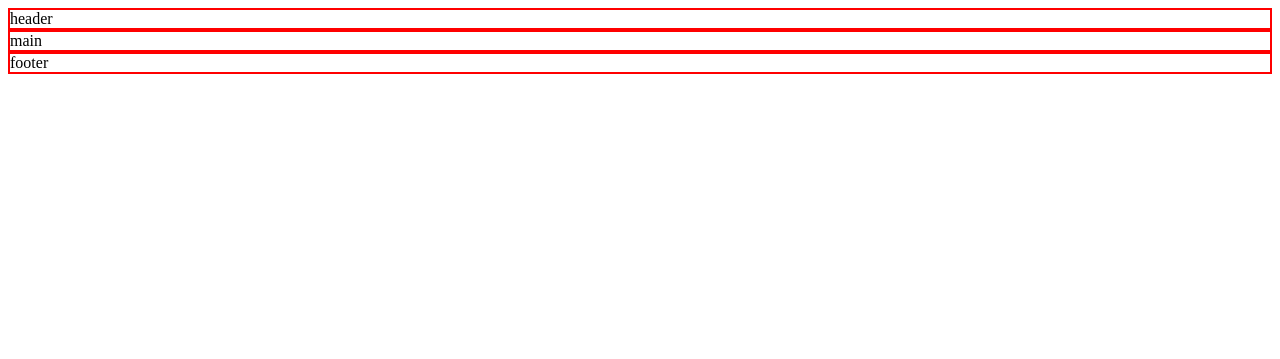
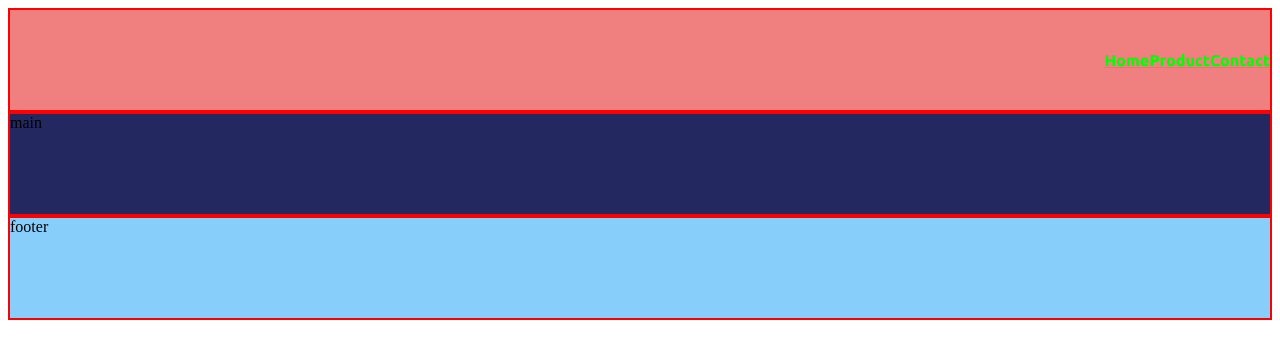
Before and after one commit to sashulkin/DS_2, a Flask app: page / in a window 1280 px wide. Shown: the top 359 px of the page. Run offline with Flask 2, Linux system fonts and the light colour scheme.

Commit message:
добавили новые файлы

```diff
--- a/web_python/app.py
+++ b/web_python/app.py
@@ -11,6 +11,20 @@ def index_page():
     """
     return render_template('index.html')
 
+@app.route('/product')
+def product_page():
+    """
+    Функция логики страницы 'product page'
+    """
+    return render_template('product.html')
+
+@app.route('/contact')
+def contact_page():
+    """
+    Функция логики страницы 'contact page'
+    """
+    return render_template('contact.html')
+
 # конструкция запуска
 if __name__ == "__main__":
     app.run(debug=True)
--- a/web_python/static/style.css
+++ b/web_python/static/style.css
@@ -1,3 +1,32 @@
 header, div.main, footer {
     border: 2px solid red;
 }
+
+/* header */
+
+header {
+    background-color: lightcoral;
+    height: 100px;
+    position: relative;
+}
+.header__menu {
+    height: 100%;
+    display: flex;
+    justify-content: flex-end;
+    align-items: center;
+}
+.header__menu a {
+    font-family: 'Ubuntu', sans-serif;
+    color: lime;
+}
+/* content */
+.main {
+    background-color: rgb(36, 40, 97);
+    height: 100px;
+}
+
+/* footer */
+footer {
+    background-color: lightskyblue;
+    height: 100px;
+}
--- a/web_python/templates/base.html
+++ b/web_python/templates/base.html
@@ -5,11 +5,17 @@
     <meta name="viewport" content="width=device-width, initial-scale=1.0">
     <title>Document</title>
     <link rel="stylesheet" href="static/style.css">
+    <link href="https://fonts.googleapis.com/css2?family=Ubuntu:wght@700&display=swap" rel="stylesheet">
 </head>
 <body>
     <!-- шапка -->
     <header class="header">
-        header
+         <!--блок навигации  -->
+         <div class="header__menu">
+             <div><a href="">Home</a></div>
+             <div><a href="">Product</a></div>
+             <div><a href="">Contact</a></div>
+         </div>
     </header>
 
     <!-- директивы шаблонизатора jinja2 -->
```
Also changed, not shown: web_python/templates/contact.html (added, +11 -0 lines), web_python/templates/product.html (added, +11 -0 lines).
